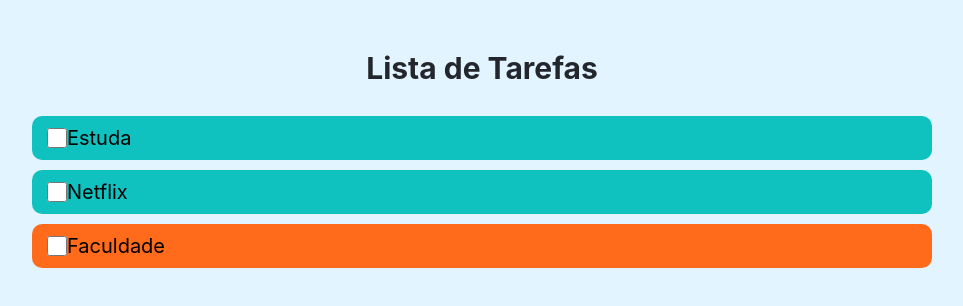
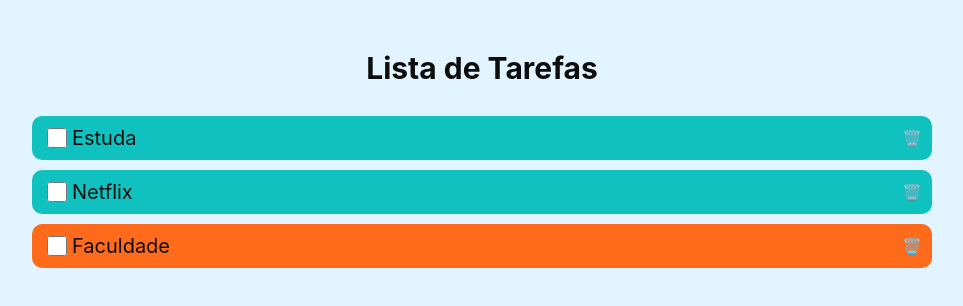
Before and after one commit to Angelo-pdr/Todo-list, a React (Vite) app: page / in a window 1280 px wide. Shown: the top 306 px of the page, without its empty margins (158-1121 px from the left). Built offline with nearby package versions, Linux system fonts and the light colour scheme.

Commit message:
Fazendo estilização dos itens

```diff
--- a/src/App.styles.ts
+++ b/src/App.styles.ts
@@ -14,6 +14,6 @@ export const Area = styled.div`
 export const HeaderText = styled.h1`
     font-size: 30px;
     text-align: center;
-    color: #24262D;
+    color: #0D0D0D;
     padding: 10px 0;
 `
--- a/src/components/ListArea/index.tsx
+++ b/src/components/ListArea/index.tsx
@@ -4,8 +4,6 @@ type Props = {
     item:TypeList
 
 }
-
-
 
 export const ListArea = ({item}: Props) => {
 
@@ -23,7 +21,7 @@ export const ListArea = ({item}: Props) => {
                 <input type="checkbox" />
                 <p>{item.name}</p>
             </C.CheckItems>
-
+            <div>🗑️</div>
         </C.Container>
     )
 }
--- a/src/components/ListArea/styles.ts
+++ b/src/components/ListArea/styles.ts
@@ -1,19 +1,28 @@
 import styled from "styled-components";
 
 export const Container = styled.div<{color?: string}>`
+
     display: flex;
     align-items: center;
     background-color: ${props => props.color ?? 'blue'};
     padding: 10px;
     margin: 10px 0;
     border-radius: 10px;
-    color: ;
+    color: #0D0D0D;
+
+    div{
+        cursor: pointer;
+        width: 20px;
+    }
+
 `
 export const CheckItems = styled.div`
+
     display: flex;
     align-items: center;
     font-size: 20px;
     padding: 0px;
+    flex: 1;
 
     input {
         width: 20px;
@@ -21,10 +30,13 @@ export const CheckItems = styled.div`
         padding: 0px;
         margin: 0px;
         margin-left: 5px;
+        cursor: pointer;
     }
 
     p{
         padding: 0px;
         margin: 0px;
+        margin-left: 5px;
     }
+
 `
```
